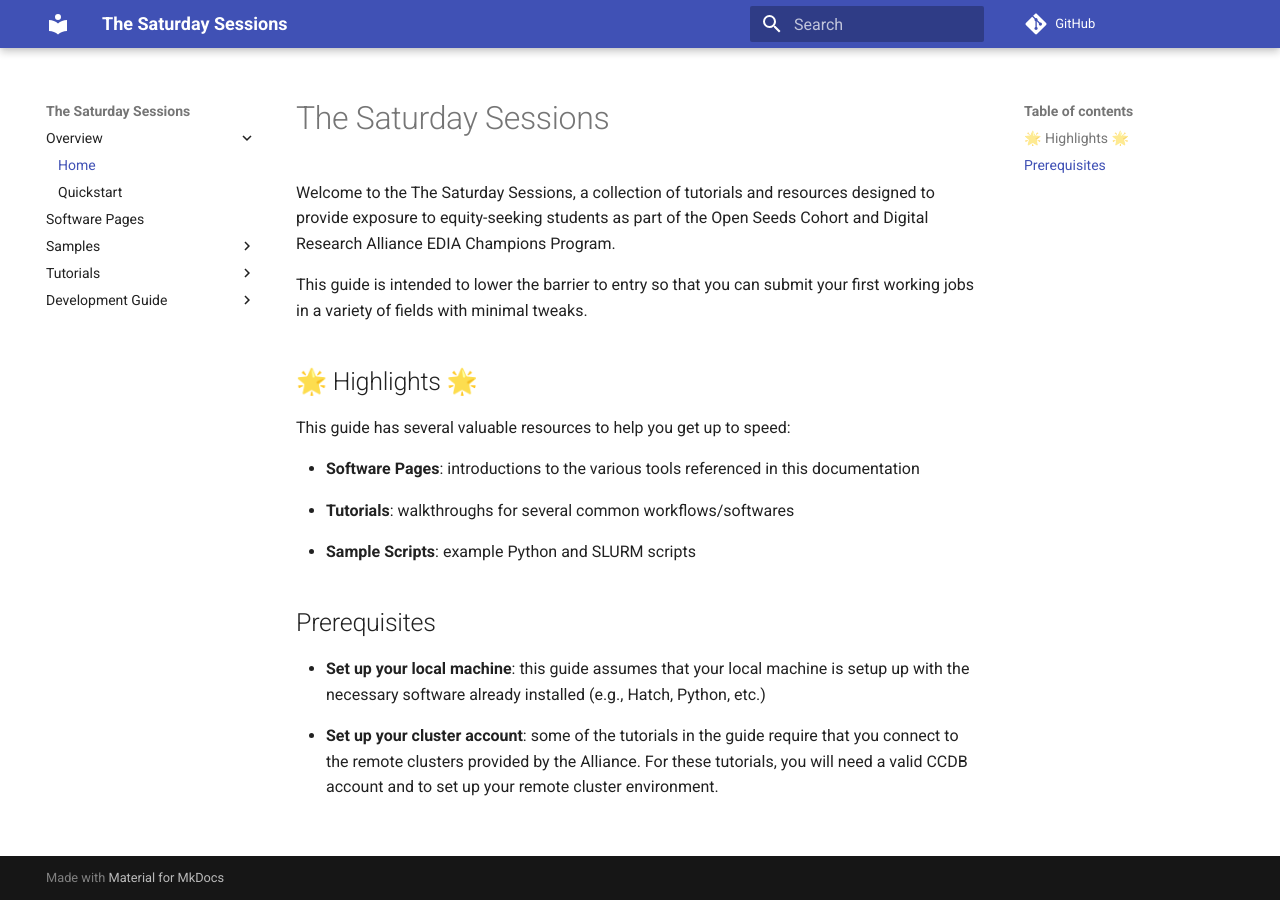
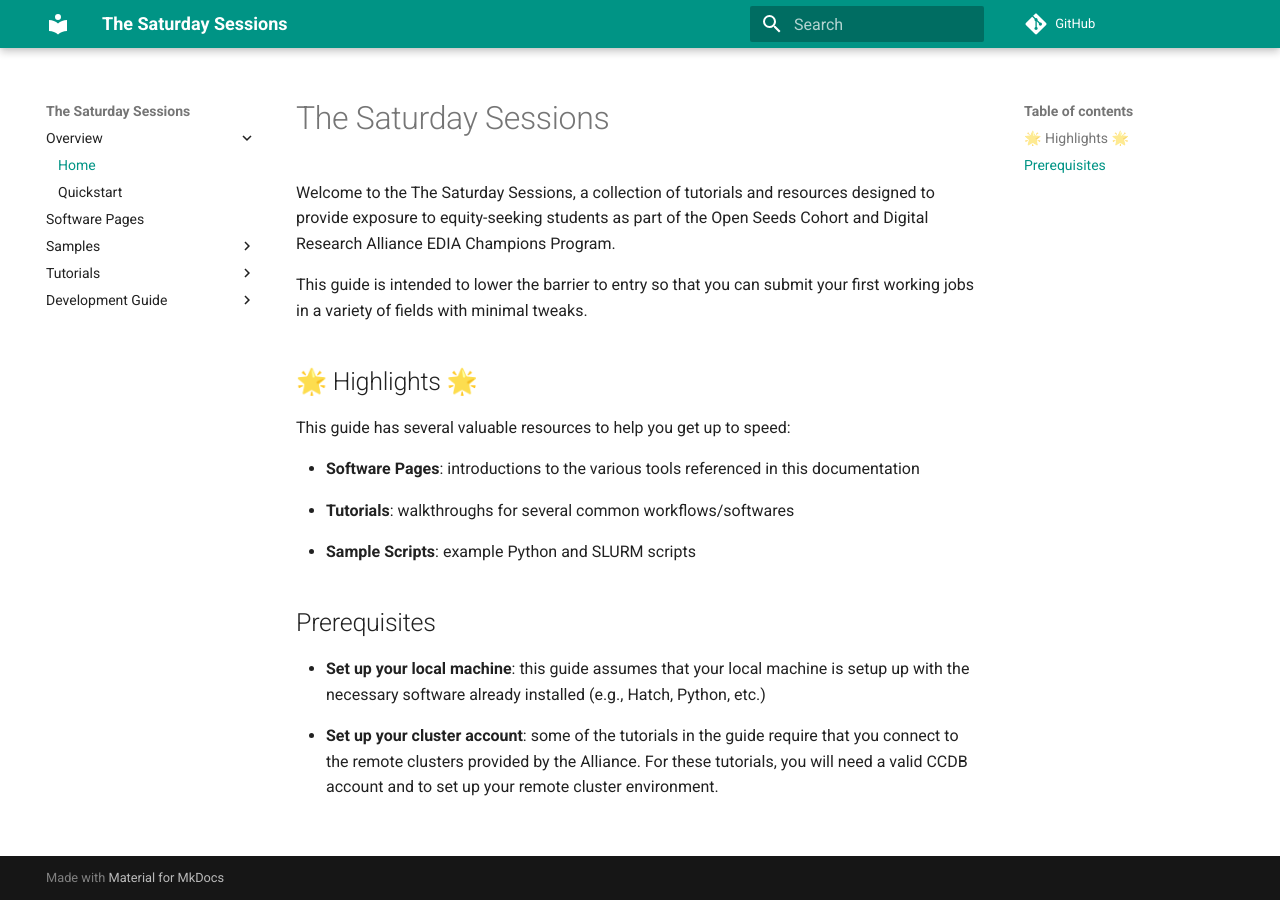
Before and after one commit to ugognw/saturdays, an MkDocs documentation site: the page built from docs/sources/index.md, in a window 1280 px wide. Built offline with MkDocs 1.6.1 and Material for MkDocs 9.7.7, drawn with Linux system fonts in a browser that asks for light colours; comment, search, counter and statistics services are not loaded.

Commit message:
Change colour
Signed-off-by: Ugochukwu Nwosu <ugn@sfu.ca>

```diff
--- a/mkdocs.yml
+++ b/mkdocs.yml
@@ -20,6 +20,8 @@ nav:
 
 theme:
   name: material
+  palette:
+    primary: teal
   features:
     - content.code.copy
     - content.code.select
```
